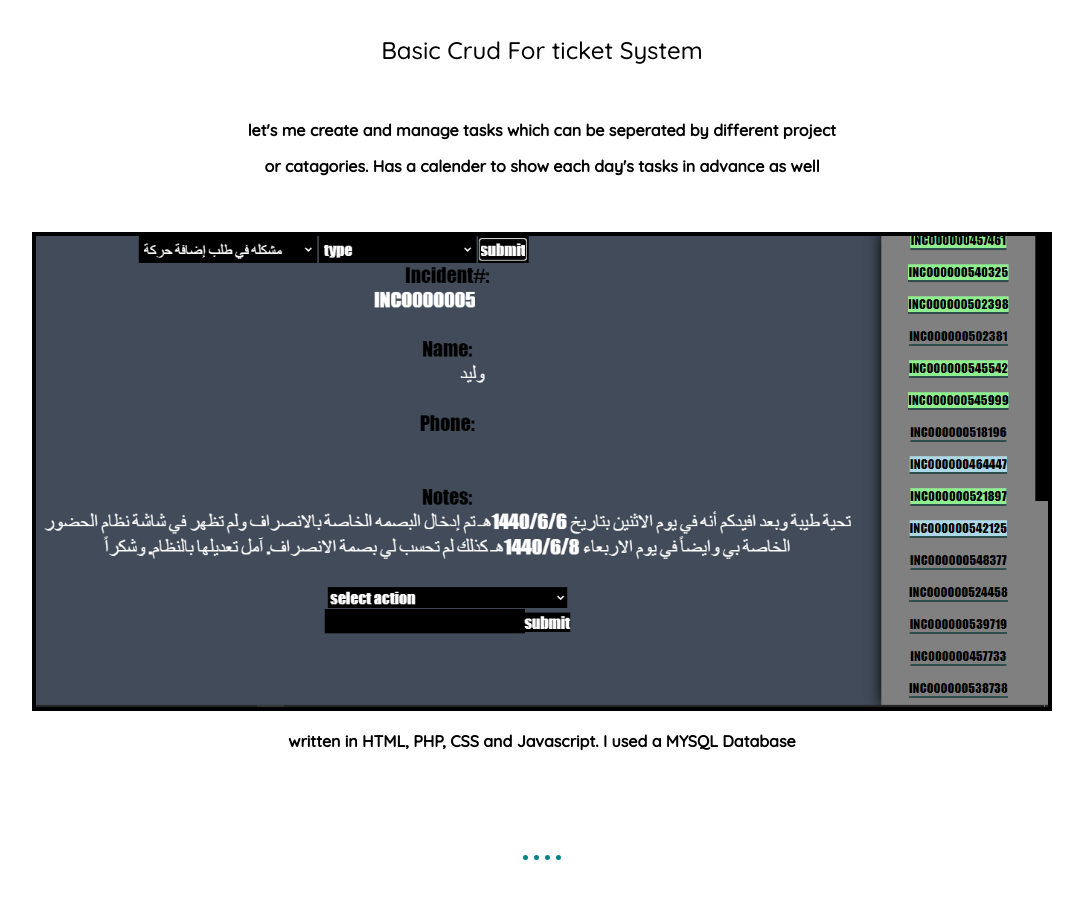
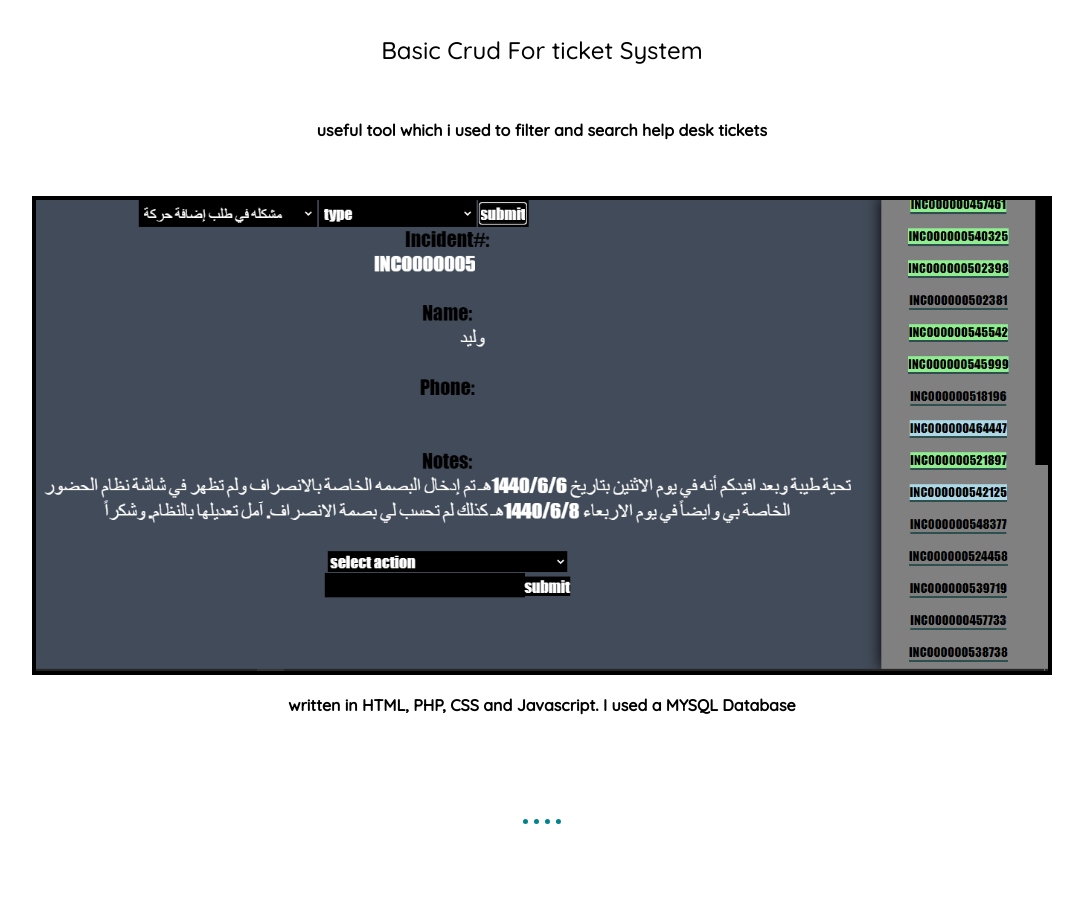
Before and after one commit to seeker-awe/personal, a plain HTML site: page index.html in a window 1280 px wide. Shown: the part 2620-3518 px from the top of the page, without its empty margins (98-1181 px from the left). Drawn offline with Linux system fonts and the light colour scheme.

Commit message:
Add files via upload

```diff
--- a/index.html
+++ b/index.html
@@ -86,8 +86,7 @@
       <hr><br><br><br>
 
       <h2>Basic Crud For ticket System</h2><br>
-      <p>let's me create and manage tasks which can be seperated by different project</p>
-      <p>or catagories. Has a calender to show each day's tasks in advance as well</p><br><br>
+      <p>useful tool which i used to filter and search help desk tickets</p><br><br>
       <img src="images/mlsd.png" alt="there was a problem with displaying the image"><br>
       <p>written in HTML, PHP, CSS and Javascript. I used a MYSQL Database</p><br><br><br><br>
       <hr><br><br><br><br><br><br><br><br><br>
```
